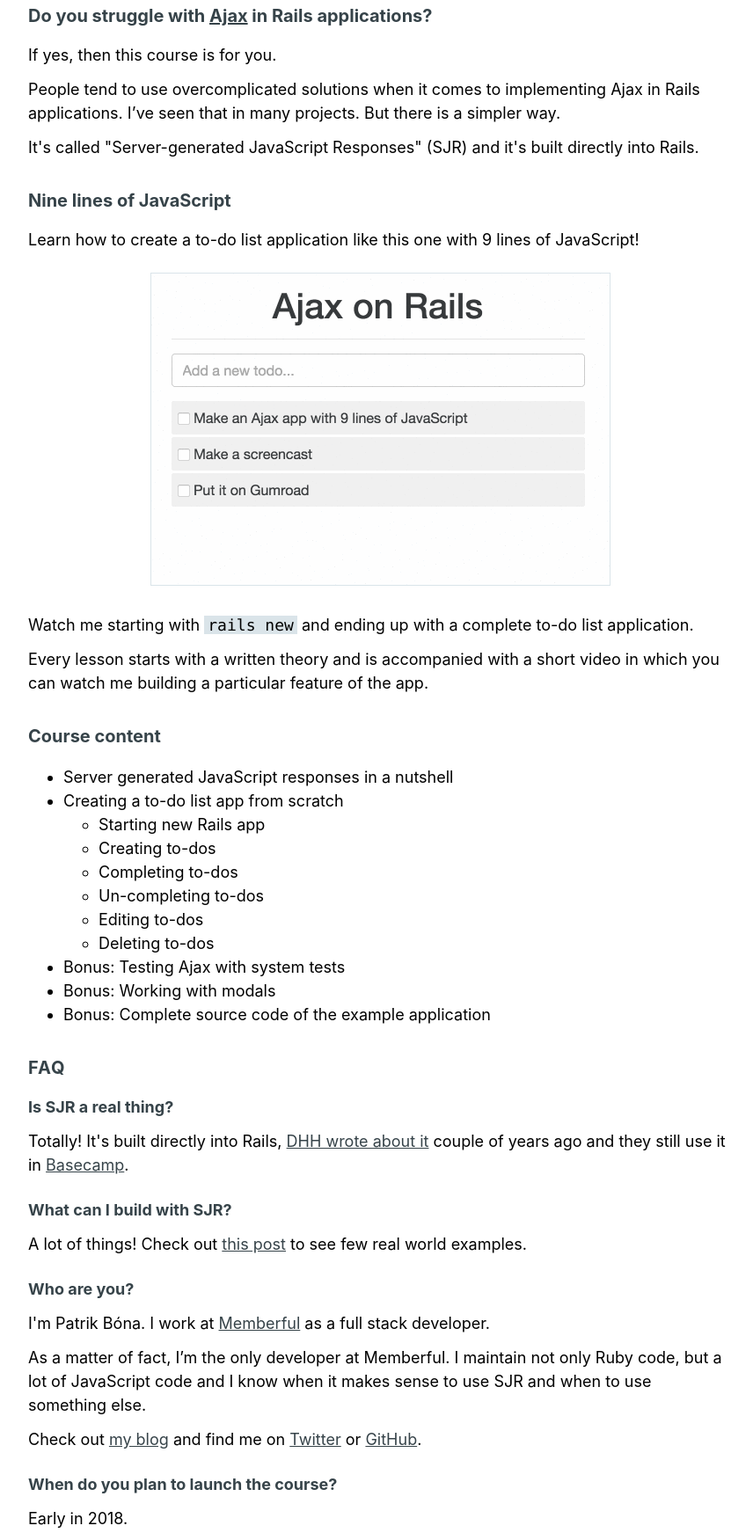
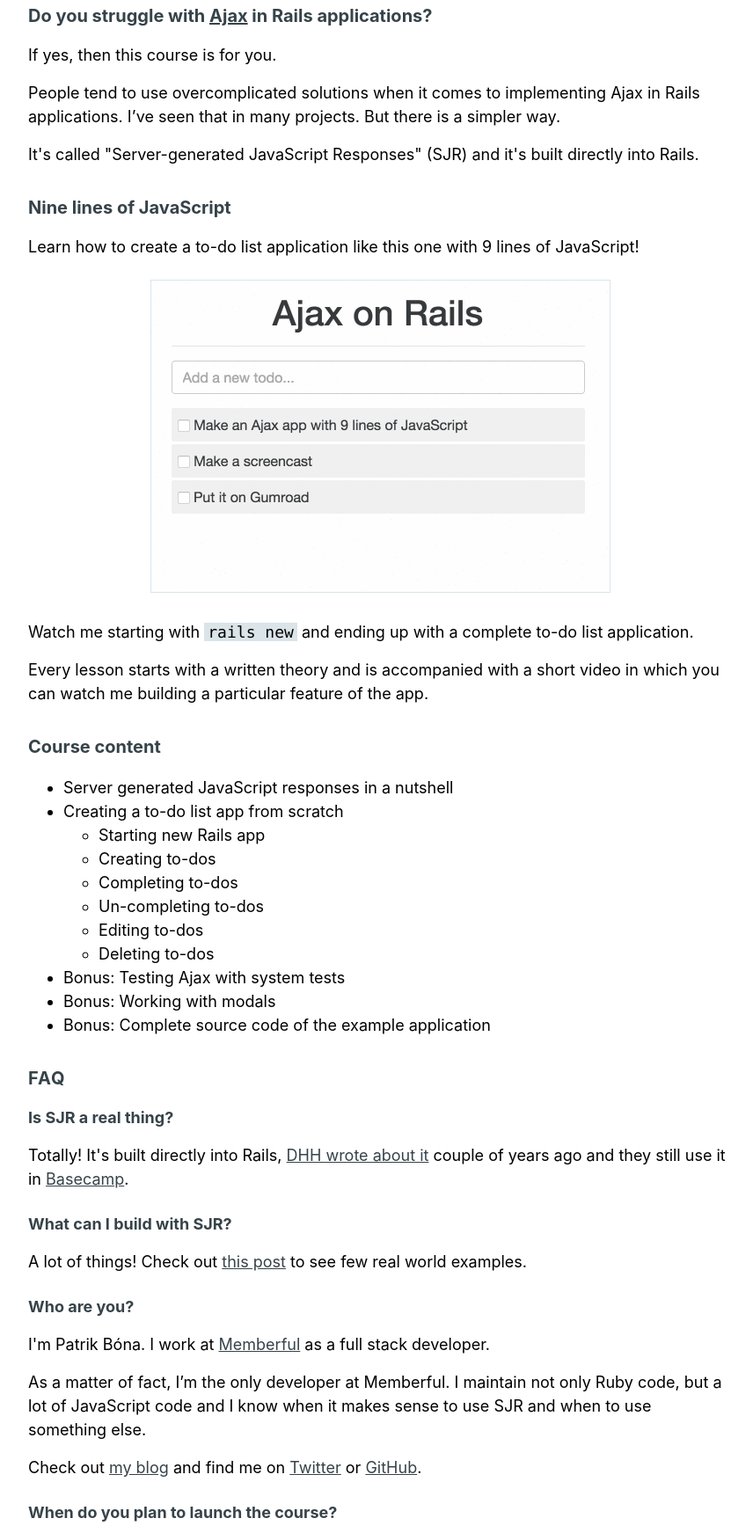
Before and after one commit to mrhead/ajaxonrails.com, a website: page index.html in a window 1280 px wide. Shown: the part 285-2028 px from the top of the page at 88% size, without its empty margins (208-1064 px from the left). Drawn offline with Linux system fonts and the light colour scheme.

Commit message:
Tweak spacing
However I don't know if this is any better.

```diff
--- a/index.html
+++ b/index.html
@@ -28,14 +28,15 @@
             Do you struggle with <a href="https://www.w3schools.com/xml/ajax_intro.asp" target="_blank">Ajax</a> in Rails applications?
           </div>
 
-          <p class="mb-3">
+          <p class="mb-4">
           If yes, then this course is for you.
           </p>
-          <p class="mb-3">
+
+          <p class="mb-4">
           People tend to use overcomplicated solutions when it comes to implementing Ajax in Rails applications. I’ve seen that in many projects. But there is a simpler way.
           </p>
 
-          <p class="mb-3">
+          <p class="mb-4">
           It's called "Server-generated JavaScript Responses" (SJR) and it's built directly into Rails.
           </p>
         </div>
@@ -51,7 +52,7 @@
             <img src="todos.gif" class="border border-solid border-grey-light" alt="To-do list application screenshot">
           </div>
 
-          <p class="mb-3">
+          <p class="mb-4">
           Watch me starting with <span class="font-mono bg-grey-light px-1">rails new</span> and ending up with a complete to-do list application.
           </p>
 
@@ -88,7 +89,7 @@
             FAQ
           </div>
 
-          <p class="mb-3 font-bold text-grey-darkest">
+          <p class="mb-4 font-bold text-grey-darkest">
           Is SJR a real thing?
           </p>
 
@@ -96,7 +97,7 @@
           Totally! It's built directly into Rails, <a href="https://signalvnoise.com/posts/3697-server-generated-javascript-responses" target="_blank">DHH wrote about it</a> couple of years ago and they still use it in <a href="https://basecamp.com/" target="_blank">Basecamp</a>.
           </p>
 
-          <p class="mb-3 font-bold text-grey-darkest">
+          <p class="mb-4 font-bold text-grey-darkest">
           What can I build with SJR?
           </p>
 
@@ -104,21 +105,21 @@
           A lot of things! Check out <a href="https://m.patrikonrails.com/do-you-really-need-that-fancy-javascript-framework-e6f2531f8a38" target="_blank">this post</a> to see few real world examples.
           </p>
 
-          <p class="mb-3 font-bold text-grey-darkest">
+          <p class="mb-4 font-bold text-grey-darkest">
           Who are you?
           </p>
 
-          <p class="mb-3">
+          <p class="mb-4">
           I'm Patrik Bóna. I work at <a href="http://memberful.com/" target="_blank">Memberful</a> as a full stack developer.
           </p>
 
-          <p class="mb-3">
+          <p class="mb-4">
           As a matter of fact, I’m the only developer at Memberful. I maintain not only Ruby code, but a lot of JavaScript code and I know when it makes sense to use SJR and when to use something else.
           </p>
 
           <p class="mb-6">Check out <a href="https://m.patrikonrails.com/" target="_blank">my blog</a> and find me on <a href="https://twitter.com/patrikbona" target="_blank">Twitter</a> or <a href="https://github.com/mrhead" taret="_blank">GitHub</a>.</p>
 
-          <p class="mb-3 font-bold text-grey-darkest">
+          <p class="mb-4 font-bold text-grey-darkest">
           When do you plan to launch the course?
           </p>
 
```
